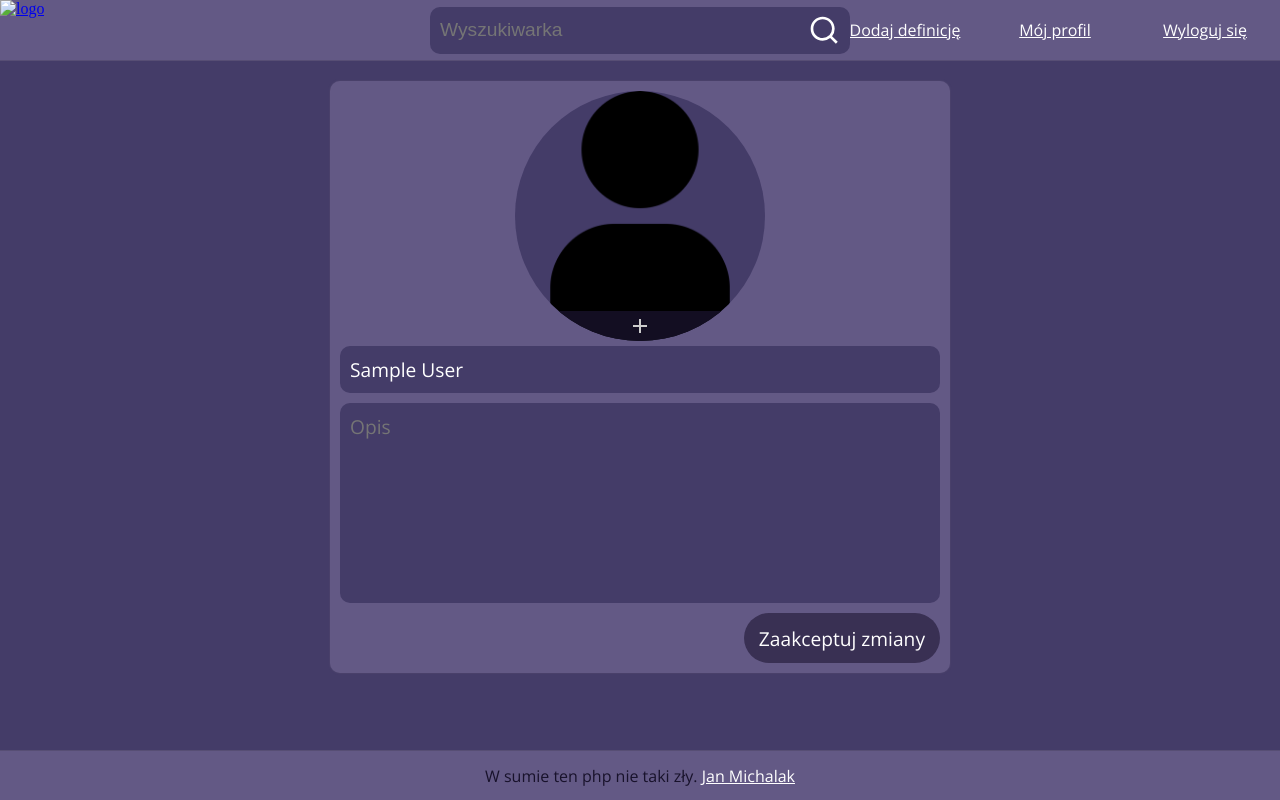
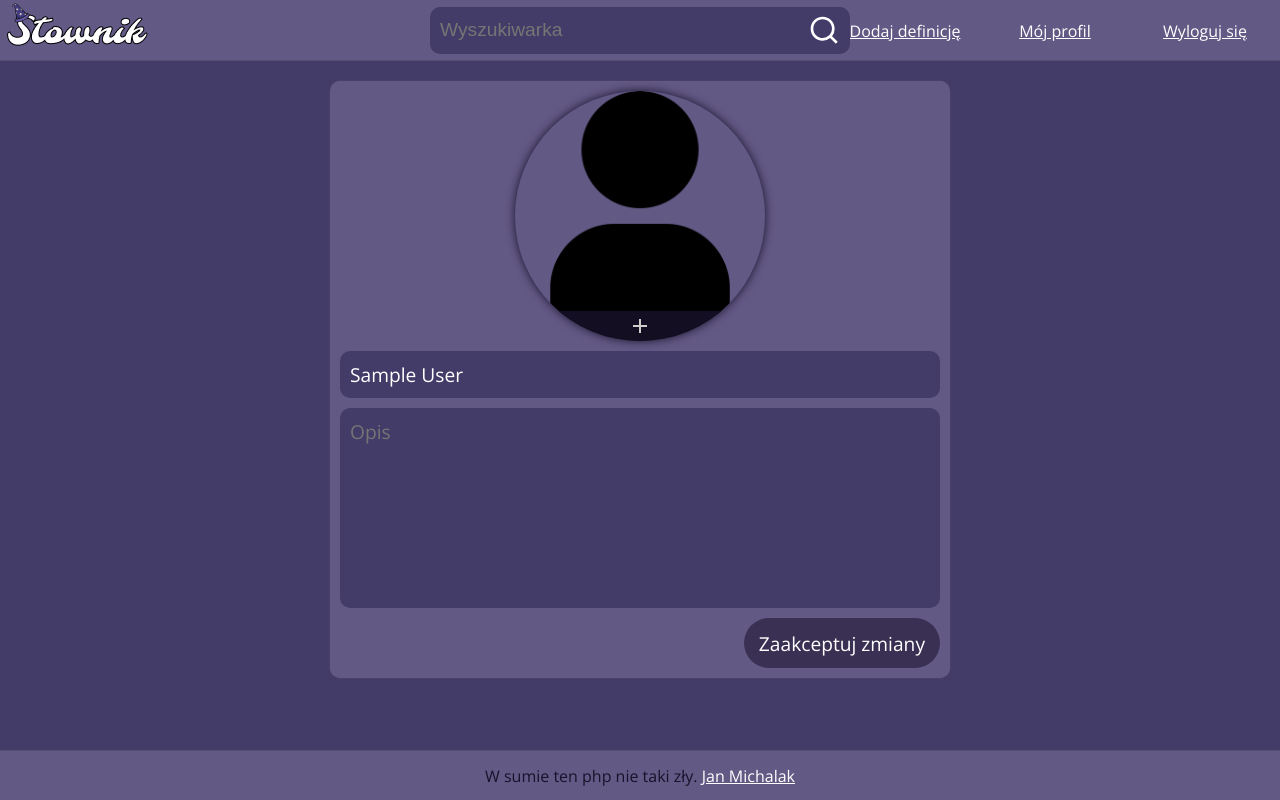
Before and after one commit to canicjusz/slownik, a PHP site: page /user/edit.php in a window 1280 px wide. Run offline with PHP 8.4, Linux system fonts and the light colour scheme; the visitor is signed in with stand-in values (Sample User, id 1).

Commit message:
ruznosci ruzne

```diff
--- a/components/nav.php
+++ b/components/nav.php
@@ -6,7 +6,7 @@ $hrefBeginning = in_array($lastFolder, $paths) ? '../' : './';
 ?>
 <nav class="nav">
   <a href="<?= $hrefBeginning ?>" class="nav__link-main">
-    <img src="" alt="logo" class="nav__logo">
+    <img src="<?= $hrefBeginning ?>logo.png" alt="logo" class="nav__logo">
   </a>
   <form action="<?= $hrefBeginning ?>results.php" method="get" class="nav__form search">
     <input type="search" id="search-input" name="q" required class="search__input" placeholder="Wyszukiwarka">
--- a/user/edit.css
+++ b/user/edit.css
@@ -147,7 +147,7 @@ svg {
   margin: 0 auto;
   position: relative;
   overflow: hidden;
-  background: #443C68;
+  box-shadow: 0px 0px 10px #18122B;
   border-radius: 50%;
   height: 250px;
   width: 250px;
@@ -170,7 +170,7 @@ svg {
 }
 .user__input {
   box-sizing: border-box;
-  margin: 5px 0 10px 0;
+  margin: 10px 0;
   padding: 10px;
   border-radius: 10px;
   background: #443C68;
--- a/user/edit.sass
+++ b/user/edit.sass
@@ -57,7 +57,7 @@
       margin: 0 auto
       position: relative
       overflow: hidden
-      background: $minsk
+      box-shadow: 0px 0px 10px $haiti
       border-radius: 50%
       height: 250px
       width: 250px
@@ -79,7 +79,7 @@
 
   &__input
     box-sizing: border-box
-    margin: 5px 0 10px 0
+    margin: 10px 0
     padding: 10px
     border-radius: 10px
     background: $minsk
--- a/user/index.css
+++ b/user/index.css
@@ -132,7 +132,7 @@ svg {
   text-align: center;
 }
 .user__name {
-  margin: 5px 0;
+  margin: 10px 0;
   text-align: center;
   font-family: "Open Sans", sans-serif;
   color: #18122B;
--- a/user/index.sass
+++ b/user/index.sass
@@ -42,7 +42,7 @@
       text-align: center
 
   &__name
-    margin: 5px 0
+    margin: 10px 0
     text-align: center
     font-family: 'Open Sans', sans-serif
     color: $haiti
```
Also changed, not shown: logo.png (added), 2 other files.
